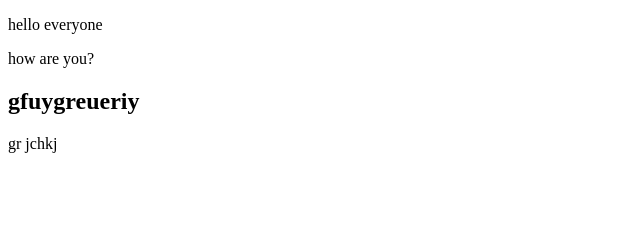
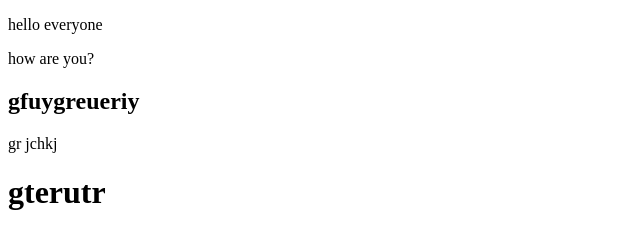
Before and after one commit to Bouzine-Rokaya/FIRST-PROJET, a plain HTML site: page index.html in a window 1280 px wide. Shown: the whole page, without its empty margins (0-640 px from the left). Drawn offline with Linux system fonts and the light colour scheme.

Commit message:
Update index.html

```diff
--- a/index.html
+++ b/index.html
@@ -11,6 +11,7 @@
     <h2>gfuygreueriy</h2>
     <p>gr
     jchkj</p>
+    <h1>gterutr</h1>
 
 </body>
 </html>
```
